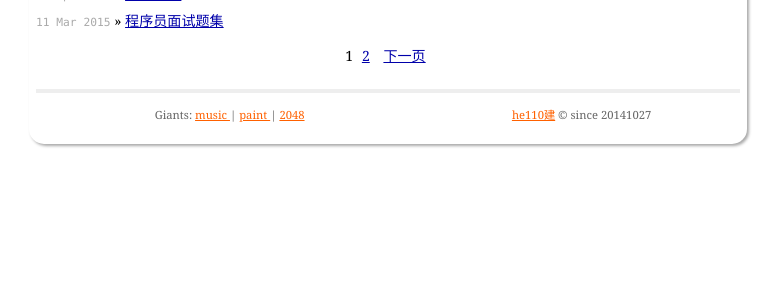
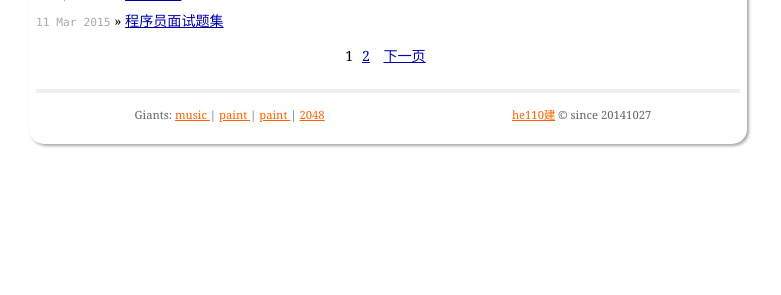
Before and after one commit to he110jian/he110jian.github.io, a Jekyll site: the page built from index.html, in a window 1280 px wide. Shown: the part 644-939 px from the top of the page, without its empty margins (252-1033 px from the left). Built offline with Jekyll 4.4.1, drawn with Linux system fonts in a browser that asks for light colours; the list of posts is cut into pages by our own code.

Commit message:
2019年10月21日15:22:51

```diff
--- a/_layouts/default.html
+++ b/_layouts/default.html
@@ -29,6 +29,7 @@
       <p>
          Giants: <a href="/scale/music.html" target="_blank"> music </a> |
 		 <a href="/others/paint.html" target="_blank"> paint </a> |
+         <a href="/others/lottery.html" target="_blank"> paint </a> |
 		 <a href="/2048" target="_blank"> 2048 </a>
       </p>
     </div>
```
